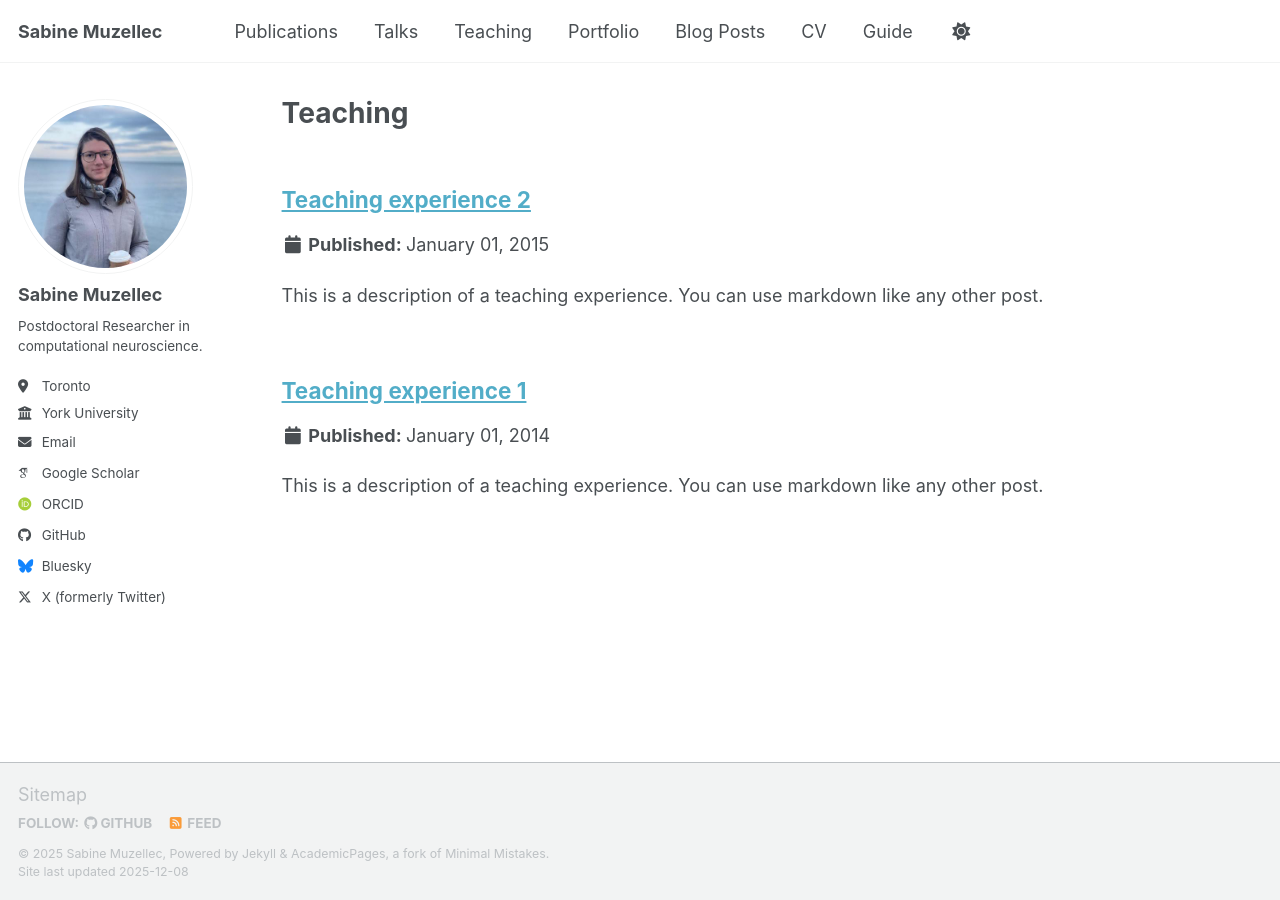
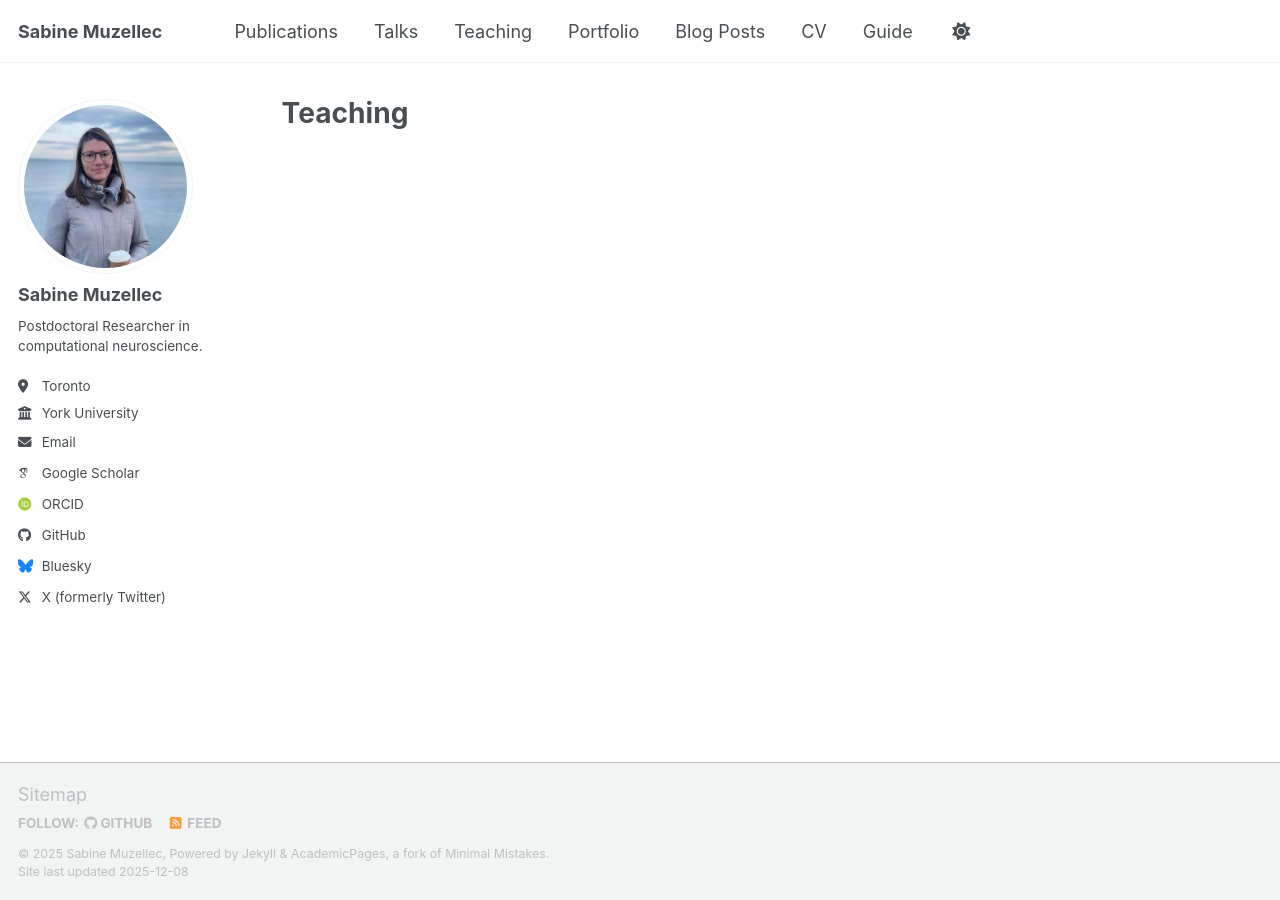
Before and after one commit to S4b1n3/S4b1n3.github.io, a Jekyll site: the page built from _pages/teaching.html, in a window 1280 px wide. Built offline with Jekyll 4.4.1, drawn with Linux system fonts in a browser that asks for light colours; some web fonts are replaced; a script bundle is joined from its source files by our own code; library files that are not in the unit come from our copies.

Commit message:
updated cv

```diff
--- a/_teaching/2014-spring-teaching-1.md
+++ /dev/null
@@ -1,20 +0,0 @@
----
-title: "Teaching experience 1"
-collection: teaching
-type: "Undergraduate course"
-permalink: /teaching/2014-spring-teaching-1
-venue: "University 1, Department"
-date: 2014-01-01
-location: "City, Country"
----
-
-This is a description of a teaching experience. You can use markdown like any other post.
-
-Heading 1
-======
-
-Heading 2
-======
-
-Heading 3
-======
--- a/_teaching/2015-spring-teaching-2.md
+++ /dev/null
@@ -1,20 +0,0 @@
----
-title: "Teaching experience 2"
-collection: teaching
-type: "Workshop"
-permalink: /teaching/2015-spring-teaching-1
-venue: "University 1, Department"
-date: 2015-01-01
-location: "City, Country"
----
-
-This is a description of a teaching experience. You can use markdown like any other post.
-
-Heading 1
-======
-
-Heading 2
-======
-
-Heading 3
-======
```
Also changed, not shown: _pages/cv.md (+20 -1 lines).
